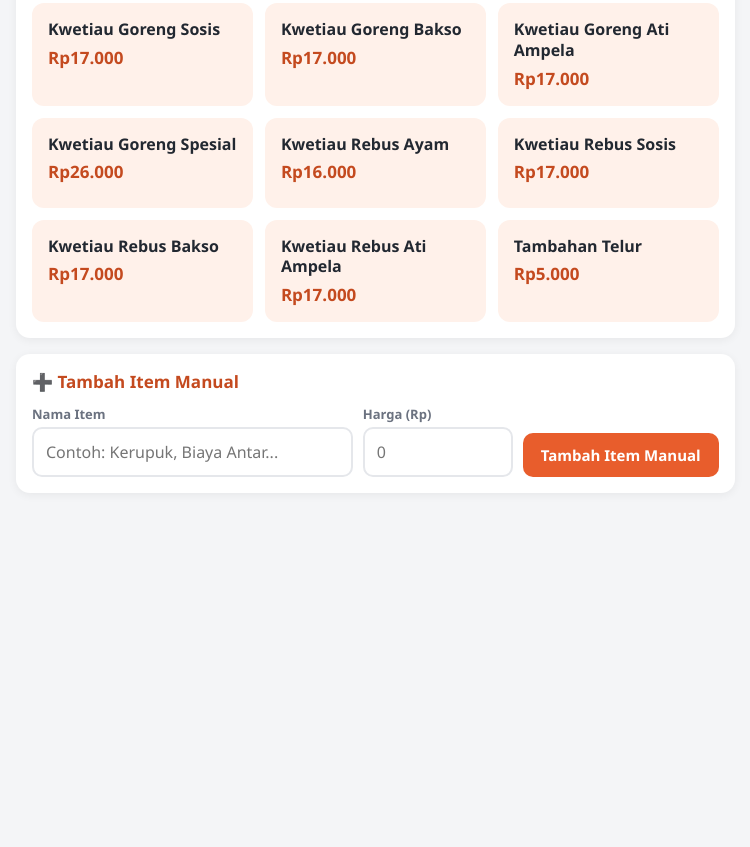
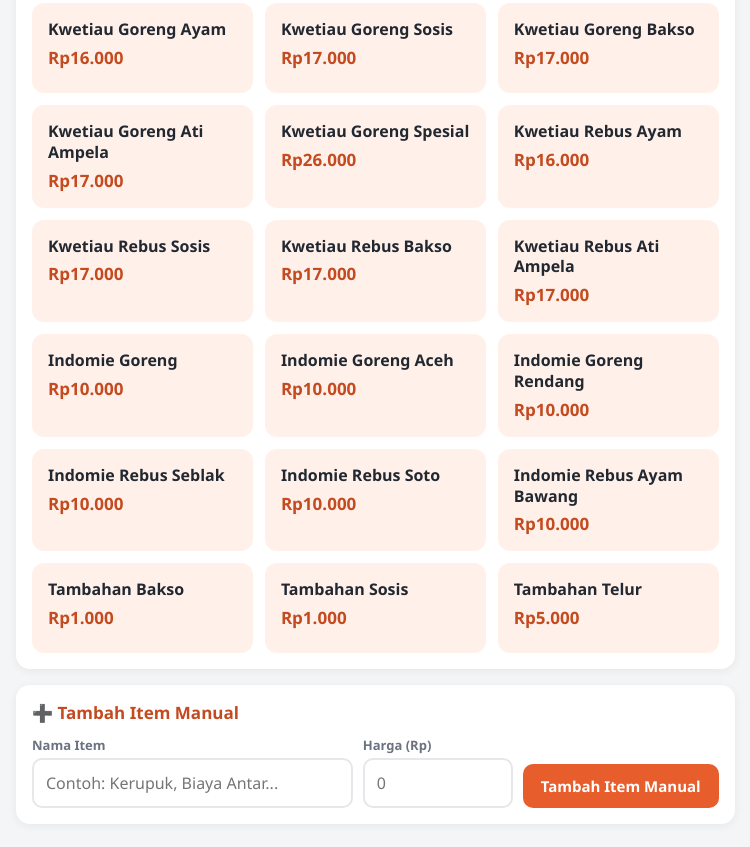
Before and after one commit to radirh/WEB-KASIR, a plain HTML site: page index.html in a window 1280 px wide. Shown: the part 963-1810 px from the top of the page, without its empty margins (0-750 px from the left). Before the commit the page ends 1488 px from the top, so only its background shows below. Drawn offline with Linux system fonts and the light colour scheme.

Commit message:
Add files via upload

```diff
--- a/index.html
+++ b/index.html
@@ -718,31 +718,40 @@
   { id: 'm3',  nama: 'Nasi Goreng Bakso',          harga: 16000 },
   { id: 'm4',  nama: 'Nasi Goreng Ati Ampela',     harga: 17000 },
   { id: 'm5',  nama: 'Nasi Goreng Spesial',        harga: 25000 },
-  { id: 'm6',  nama: 'Mie Goreng Ayam',            harga: 16000 },
-  { id: 'm7',  nama: 'Mie Goreng Sosis',           harga: 17000 },
-  { id: 'm8',  nama: 'Mie Goreng Bakso',           harga: 17000 },
-  { id: 'm9',  nama: 'Mie Goreng Ati Ampela',      harga: 17000 },
-  { id: 'm10', nama: 'Mie Goreng Spesial',         harga: 26000 },
-  { id: 'm11', nama: 'Bihun Goreng Ayam',          harga: 16000 },
-  { id: 'm12', nama: 'Bihun Goreng Sosis',         harga: 17000 },
-  { id: 'm13', nama: 'Bihun Goreng Bakso',         harga: 17000 },
-  { id: 'm14', nama: 'Bihun Goreng Ati Ampela',    harga: 17000 },
-  { id: 'm15', nama: 'Bihun Goreng Spesial',       harga: 26000 },
-  { id: 'm16', nama: 'Mie Rebus Ayam',             harga: 16000 },
-  { id: 'm17', nama: 'Mie Rebus Sosis',            harga: 17000 },
-  { id: 'm18', nama: 'Mie Rebus Bakso',            harga: 17000 },
-  { id: 'm19', nama: 'Mie Rebus Ati Ampela',       harga: 17000 },
-  { id: 'm20', nama: 'Mie Rebus Spesial',          harga: 26000 },
-  { id: 'm21', nama: 'Kwetiau Goreng Ayam',        harga: 16000 },
-  { id: 'm22', nama: 'Kwetiau Goreng Sosis',       harga: 17000 },
-  { id: 'm23', nama: 'Kwetiau Goreng Bakso',       harga: 17000 },
-  { id: 'm24', nama: 'Kwetiau Goreng Ati Ampela',  harga: 17000 },
-  { id: 'm25', nama: 'Kwetiau Goreng Spesial',     harga: 26000 },
-  { id: 'm26', nama: 'Kwetiau Rebus Ayam',         harga: 16000 },
-  { id: 'm27', nama: 'Kwetiau Rebus Sosis',        harga: 17000 },
-  { id: 'm28', nama: 'Kwetiau Rebus Bakso',        harga: 17000 },
-  { id: 'm29', nama: 'Kwetiau Rebus Ati Ampela',   harga: 17000 },
-  { id: 'm30', nama: 'Tambahan Telur',             harga: 5000  },
+  { id: 'm6', nama: 'Nasi Goreng Pete',            harga: 19000 },
+  { id: 'm7',  nama: 'Mie Goreng Ayam',            harga: 16000 },
+  { id: 'm8',  nama: 'Mie Goreng Sosis',           harga: 17000 },
+  { id: 'm9',  nama: 'Mie Goreng Bakso',           harga: 17000 },
+  { id: 'm10', nama: 'Mie Goreng Ati Ampela',      harga: 17000 },
+  { id: 'm11', nama: 'Mie Goreng Spesial',         harga: 26000 },
+  { id: 'm12', nama: 'Bihun Goreng Ayam',          harga: 16000 },
+  { id: 'm13', nama: 'Bihun Goreng Sosis',         harga: 17000 },
+  { id: 'm14', nama: 'Bihun Goreng Bakso',         harga: 17000 },
+  { id: 'm15', nama: 'Bihun Goreng Ati Ampela',    harga: 17000 },
+  { id: 'm16', nama: 'Bihun Goreng Spesial',       harga: 26000 },
+  { id: 'm17', nama: 'Mie Rebus Ayam',             harga: 16000 },
+  { id: 'm18', nama: 'Mie Rebus Sosis',            harga: 17000 },
+  { id: 'm19', nama: 'Mie Rebus Bakso',            harga: 17000 },
+  { id: 'm20', nama: 'Mie Rebus Ati Ampela',       harga: 17000 },
+  { id: 'm21', nama: 'Mie Rebus Spesial',          harga: 26000 },
+  { id: 'm22', nama: 'Kwetiau Goreng Ayam',        harga: 16000 },
+  { id: 'm23', nama: 'Kwetiau Goreng Sosis',       harga: 17000 },
+  { id: 'm24', nama: 'Kwetiau Goreng Bakso',       harga: 17000 },
+  { id: 'm25', nama: 'Kwetiau Goreng Ati Ampela',  harga: 17000 },
+  { id: 'm26', nama: 'Kwetiau Goreng Spesial',     harga: 26000 },
+  { id: 'm27', nama: 'Kwetiau Rebus Ayam',         harga: 16000 },
+  { id: 'm28', nama: 'Kwetiau Rebus Sosis',        harga: 17000 },
+  { id: 'm29', nama: 'Kwetiau Rebus Bakso',        harga: 17000 },
+  { id: 'm30', nama: 'Kwetiau Rebus Ati Ampela',   harga: 17000 },
+  { id: 'm31', nama: 'Indomie Goreng',             harga: 10000 },
+  { id: 'm32', nama: 'Indomie Goreng Aceh',        harga: 10000 },
+  { id: 'm33', nama: 'Indomie Goreng Rendang',     harga: 10000 },
+  {id: 'm34', nama: 'Indomie Rebus Seblak',        harga: 10000 },
+  {id: 'm35', nama: 'Indomie Rebus Soto',          harga: 10000 },
+  {id: 'm36', nama: 'Indomie Rebus Ayam Bawang',   harga: 10000 },
+  { id: 'm37', nama: 'Tambahan Bakso',             harga: 1000  },
+  { id: 'm38', nama: 'Tambahan Sosis',             harga: 1000  },
+  { id: 'm39', nama: 'Tambahan Telur',             harga: 5000  },
 ];
 
 // Keranjang: array of { id, nama, harga, qty, manual: true/false }
```
